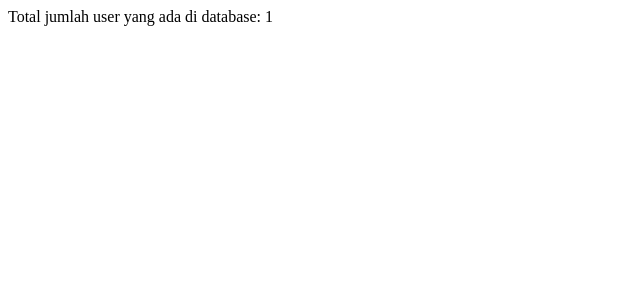
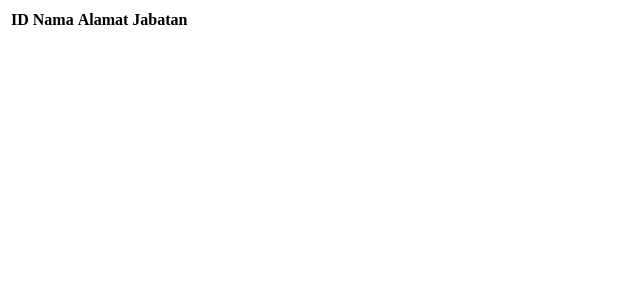
Before and after one commit to Kazumenashi/uas-serveradmin, a PHP site: page / in a window 1280 px wide. Shown: the top 300 px of the page, without its empty margins (0-640 px from the left). Run offline with PHP 8.4, Linux system fonts and the light colour scheme; tables that the repository leaves empty or names only in its code hold one stand-in row (values such as "Sample post"); data that the repository does not hold is empty.

Commit message:
first index

```diff
--- a/index.php
+++ b/index.php
@@ -7,10 +7,24 @@
 ?>
 
 <table>
+	<tr>
+		<th>ID</th>
+		<th>Nama</th>
+		<th>Alamat</th>
+		<th>Jabatan</th>
+	</tr>
 	<?php
 		$qry = "SELECT * FROM users";
 		$res = $conn->query($qry);
-		$count = mysqli_num_rows($res);
-		echo "Total jumlah user yang ada di database: " . $count;
-	?>
+		while($row = $res->fetch_assoc()){
+		?>
+			<tr>
+				<td><?= $row["ID"] ?></td>
+				<td><?= $row["Nama"] ?></td>
+				<td><?= $row["Alamat"] ?></td>
+				<td><?= $row["Jabatan"] ?></td>
+			</tr>
+		<?php
+		}
+		?>
 </table>
```
